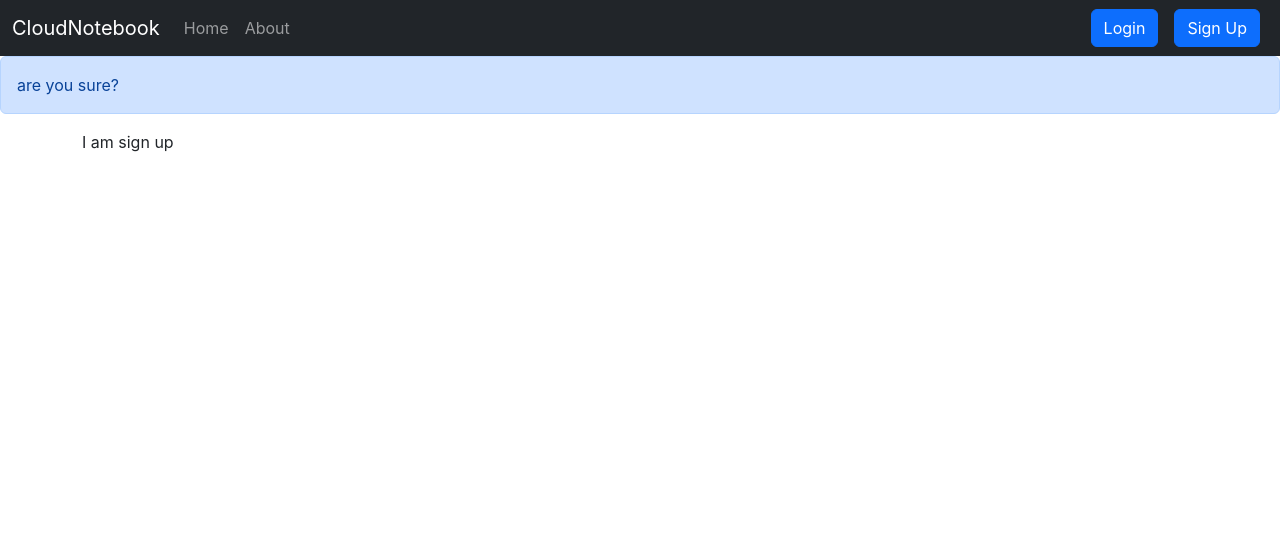
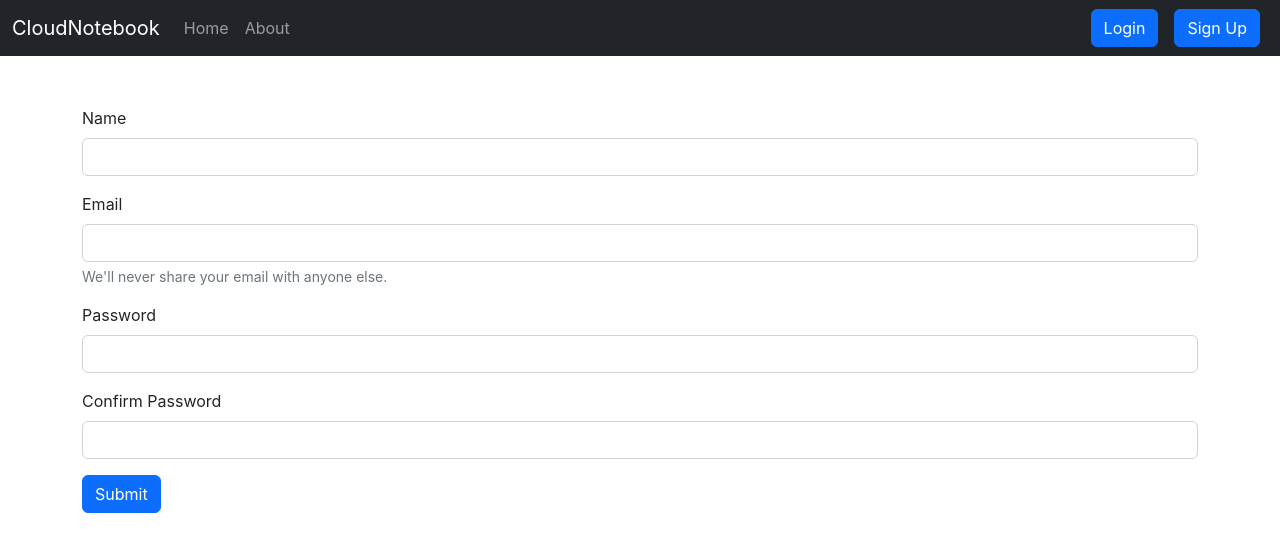
Before and after one commit to Aditya-Shitale/CloudNotebook, a React (Create React App) app: page /signup in a window 1280 px wide. Shown: the top 552 px of the page. Built offline with nearby package versions, Linux system fonts and the light colour scheme.

Commit message:
Alert message working properly

```diff
--- a/src/App.js
+++ b/src/App.js
@@ -7,20 +7,34 @@ import NoteState from "./context/notes/NoteState";
 import  Alert  from "./components/Alert"
 import Login from "./components/Login";
 import Signup from "./components/Signup";
+import { useState } from "react";
 
 function App() {
+
+  const [alert, setAlert] = useState(null)
+  const showAlert = (message, type) =>{
+
+    setAlert({
+      msg: message,
+      type: type
+    })
+    setTimeout(() => {
+      setAlert(null);
+    }, 1500);
+
+  }
   return (
     <>
       <NoteState>
         <Router>
           <Navbar />
-          <Alert message="are you sure?"/>
+          <Alert alert={alert}/>
           <div className="container">
             <Routes>
-              <Route exact path="/" element={<Home />}></Route>
+              <Route exact path="/" element={<Home showAlert={showAlert} />}></Route>
               <Route exact path="/about" element={<About />}></Route>
-              <Route exact path="/login" element={<Login />}></Route>
-              <Route exact path="/signup" element={<Signup />}></Route>
+              <Route exact path="/login" element={<Login showAlert={showAlert}/>}></Route>
+              <Route exact path="/signup" element={<Signup showAlert={showAlert}/>}></Route>
             </Routes>
           </div>
         </Router>
--- a/src/components/AddNote.js
+++ b/src/components/AddNote.js
@@ -3,7 +3,7 @@ import React, { useContext, useState } from "react";
 import noteContext from "../context/notes/noteContext";
 
 
-const AddNote = () => {
+const AddNote = (props) => {
   const context = useContext(noteContext);
   const { addNote } = context;
   const [note, setNote] = useState({  title: "", description: "", tag: "",});
@@ -11,6 +11,7 @@ const AddNote = () => {
     e.preventDefault();
     addNote(note.title, note.description, note.tag);
     setNote(  {title: "", description: "",  tag: "",})
+    props.showAlert("Added Successfully","success")
   };
   const onChange = (e) => {
     setNote({ ...note, [e.target.name]: e.target.value });
--- a/src/components/Alert.js
+++ b/src/components/Alert.js
@@ -1,13 +1,21 @@
-import React from "react";
+import React from 'react'
 
-const Alert = (props) => {
+function Alert(props) {
+
+    const capitalize = (word)=>{
+      if(word==="danger"){
+        word="error";
+      }
+        const lower = word.toLowerCase();
+        return lower.charAt(0).toUpperCase() + lower.slice(1);
+    }
   return (
-    <div>
-      <div className="alert alert-primary" role="alert">
-        {props.message}
-      </div>
-    </div>
-  );
-};
+    <div style={{height: '50px'}}>
+   {props.alert && <div className={`alert alert-${props.alert.type} alert-dismissible fade show`} role="alert">
+       <strong> {capitalize(props.alert.type)}</strong>:{props.alert.msg}
+  </div>}
+  </div>
+  )
+}
 
-export default Alert;
+export default Alert
--- a/src/components/Home.js
+++ b/src/components/Home.js
@@ -1,13 +1,13 @@
 
 import Notes from './Notes';
 
-export const Home = () => {
-
+export const Home = (props) => {
+ const {showAlert}=props;
   return (
     <div>
 
 
-<Notes/>
+<Notes showAlert={showAlert}/>
      </div>
   )
 }
--- a/src/components/Login.js
+++ b/src/components/Login.js
@@ -2,7 +2,7 @@ import React from "react";
 import { useState } from "react";
 import { useNavigate } from "react-router-dom";
 
-const Login = () => {
+const Login = (props) => {
 
   const [credentials,setCredentials]=useState({email:"", password:""})
   let navigate =useNavigate();
@@ -23,10 +23,11 @@ const Login = () => {
       // save the authtoken and redirect
       localStorage.setItem('token',json.authtoken);
       navigate("/",{replace:true})
+      props.showAlert("logged in successfully","success")
     }
     else{
 
-      alert("Invalid credentials");
+      props.showAlert("Invalid Credentials","danger")
     }
   };
   const onChange = (e) => {
--- a/src/components/Noteitem.js
+++ b/src/components/Noteitem.js
@@ -15,13 +15,14 @@ const Noteitem = (props) => {
             <i
               className="fa-solid fa-trash mx-2"
               onClick={() => {
-                deleteNote(note._id);
+                deleteNote(note._id); props.showAlert("deleted Successfully","success");
               }}
             ></i>
             <i
               className="fa-solid fa-pen-to-square mx-2"
               onClick={()=>{
                 updateNote(note);
+
               }}
             ></i>
           </div>
--- a/src/components/Notes.js
+++ b/src/components/Notes.js
@@ -15,7 +15,7 @@ import {
   Button,
 } from "@chakra-ui/react";
 
-const Notes = () => {
+const Notes = (props) => {
   const context = useContext(noteContext);
   const { notes, getNotes, editNote } = context;
   const [note, setNote] = useState({
@@ -40,11 +40,13 @@ const Notes = () => {
       edescription: currentNote.description,
       etag: currentNote.tag,
     });
+
   };
   const handleClick = (e) => {
     // console.log("updating the note",note);
     editNote(note.id, note.etitle, note.edescription, note.etag);
     refClose.current.click();
+    props.showAlert("Updated Successfully","success")
   };
   const onChange = (e) => {
     setNote({ ...note, [e.target.name]: e.target.value });
@@ -54,7 +56,7 @@ const Notes = () => {
 
   return (
     <>
-      <AddNote />
+      <AddNote showAlert={props.showAlert}/>
       <ChakraProvider>
         <Box ref={finalRef} tabIndex={-1} aria-label="Focus moved to this box">
           {/* Some other content that'll receive focus on close. */}
@@ -142,7 +144,7 @@ const Notes = () => {
         <div className="container">{notes.length === 0 && "No notes here"}</div>
         {notes.map((note) => {
           return (
-            <Noteitem key={note._id} updateNote={updateNote} note={note} />
+            <Noteitem key={note._id} showAlert={props.showAlert} updateNote={updateNote} note={note} />
           );
         })}
       </div>
--- a/src/components/Signup.js
+++ b/src/components/Signup.js
@@ -1,9 +1,66 @@
 import React from 'react'
+import { useState } from 'react';
+import { useNavigate } from 'react-router-dom';
 
-const SignUp = () => {
+const SignUp = (props) => {
+
+  const [credentials,setCredentials]=useState({name:"",email:"", password:"",cpassword:""})
+  let navigate =useNavigate();
+  const handleSubmit = async (e) => {
+    e.preventDefault();
+    const {name,email,password} = credentials;
+    const response = await fetch("http://localhost:5000/api/auth/createuser", {
+      method: "POST",
+      headers: {
+        "Content-Type": "application/json",
+        "auth-token":
+          "eyJhbGciOiJIUzI1NiIsInR5cCI6IkpXVCJ9.eyJ1c2VyIjp7ImlkIjoiNjMyNGMxY2Y0NDc4MWRhOGU5ZWEwYzlmIn0sImlhdCI6MTY2MzQyODQ2Nn0.W6FxekqLphyd4G73V6LyYCY8uEFh2YKA71rF8Df4fws",
+      },
+      body: JSON.stringify({name,email,password }),
+    });
+    const json = await response.json();
+    console.log(json);
+   if(json.success){
+
+     // save the authtoken and redirect
+     localStorage.setItem('token',json.authtoken);
+     navigate("/",{replace:true})
+     props.showAlert("Successfully created your account","success")
+   }
+   else{
+    props.showAlert("Invalid Credentials","danger")
+   }
+
+  };
+  const onChange = (e) => {
+    setCredentials({ ...credentials, [e.target.name]: e.target.value });
+  };
+
+
   return (
     <div>
-      I am sign up
+      <form onSubmit={handleSubmit}>
+  <div className="mb-3">
+    <label htmlFor="name" className="form-label">Name</label>
+    <input type="text" className="form-control" id="name" name="name" onChange={onChange} aria-describedby="emailHelp"/>
+  </div>
+  <div className="mb-3">
+    <label htmlFor="email" className="form-label">Email </label>
+    <input type="email" className="form-control" id="email" name="email" onChange={onChange} aria-describedby="emailHelp"/>
+    <div id="emailHelp" className="form-text">We'll never share your email with anyone else.</div>
+  </div>
+  <div className="mb-3">
+    <label htmlFor="password" className="form-label">Password</label>
+    <input type="password" className="form-control" name="password" onChange={onChange} id="password" minLength={5} required />
+  </div>
+
+  <div className="mb-3">
+    <label htmlFor="cpassword" className="form-label">Confirm Password</label>
+    <input type="password" className="form-control" name="cpassword" onChange={onChange} id="cpassword" minLength={5} required />
+  </div>
+
+  <button type="submit" className="btn btn-primary">Submit</button>
+</form>
     </div>
   )
 }
```
Also changed, not shown: 1 other file (tests, documents, lock files or other folders).
